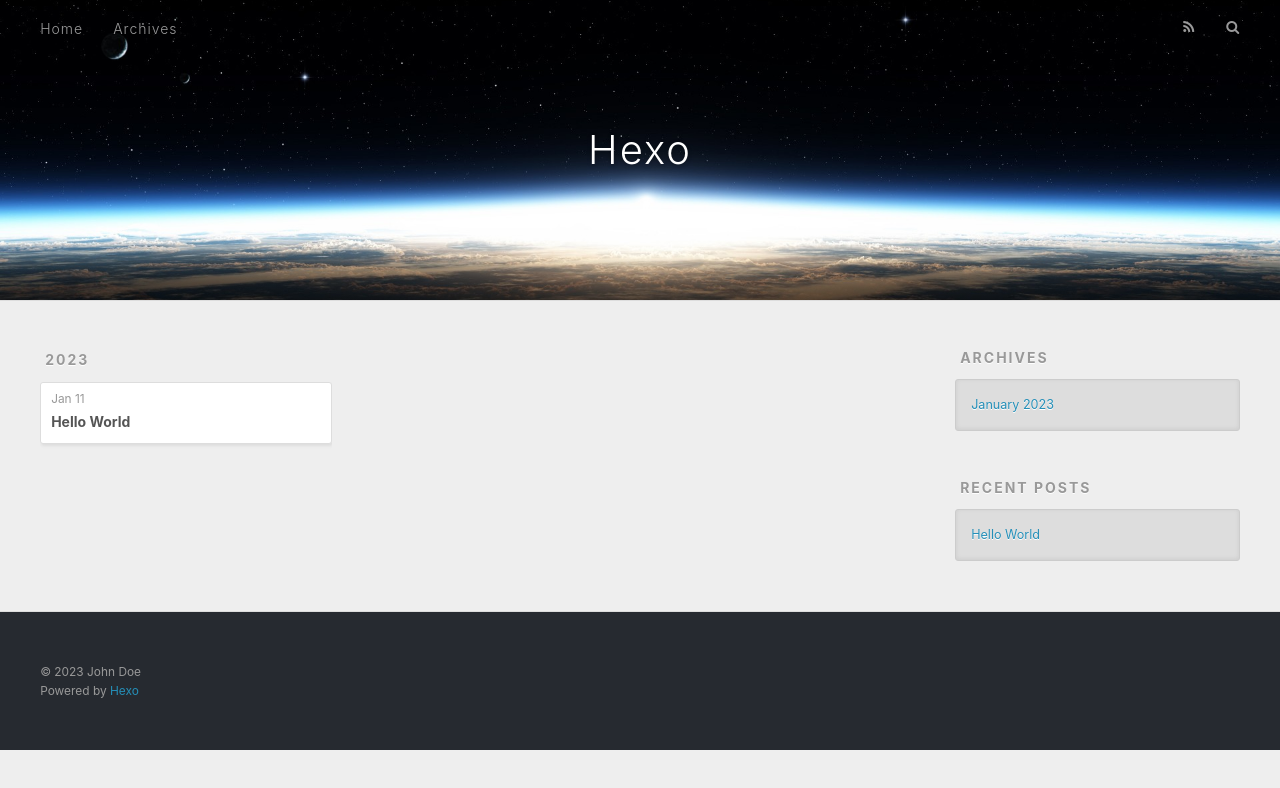
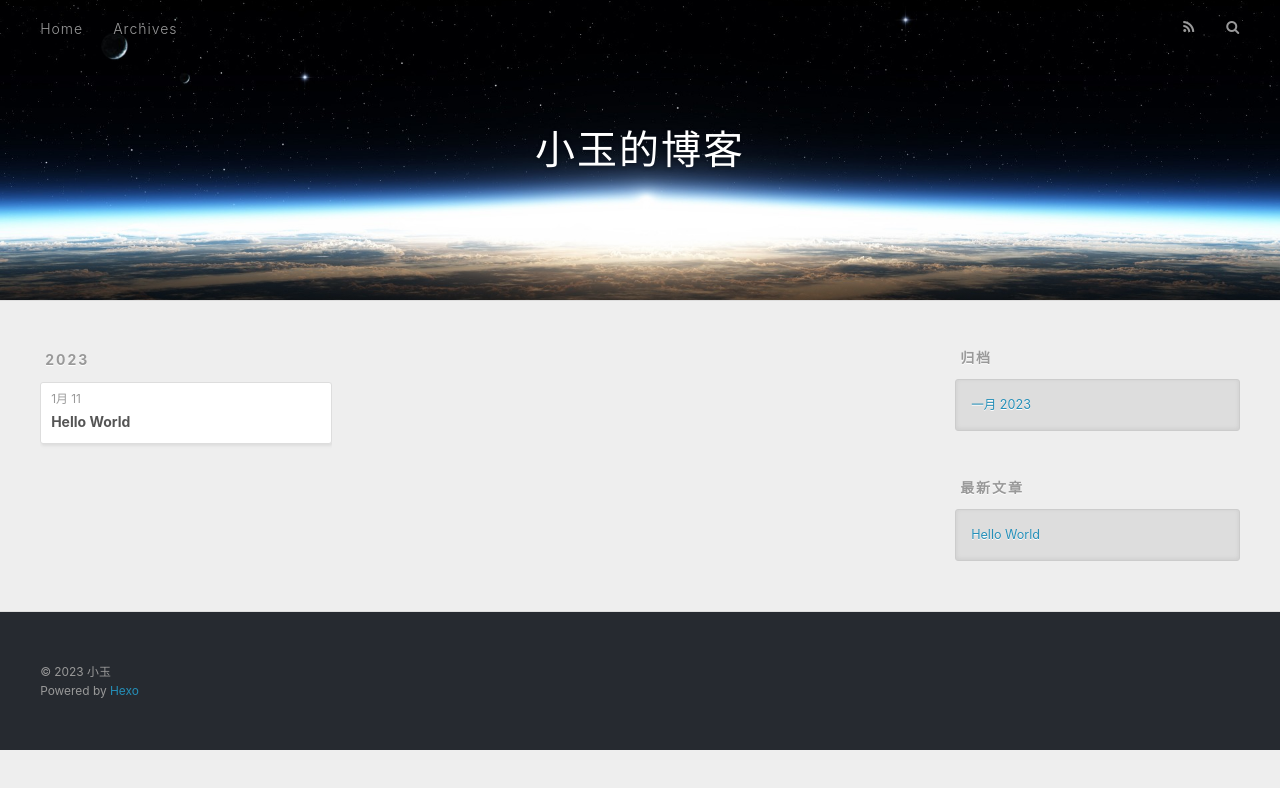
Before and after one commit to xiaoyumoyu/xiaoyumoyu.github.io, a plain HTML site: page archives/index.html in a window 1280 px wide. Drawn offline with nearby package versions, Linux system fonts and the light colour scheme.

Commit message:
Site updated: 2023-01-11 22:19:22

```diff
--- a/archives/index.html
+++ b/archives/index.html
@@ -5,17 +5,19 @@
 
 
 
-  <title>Archives | Hexo</title>
+  <title>归档 | 小玉的博客</title>
   <meta name="viewport" content="width=device-width, initial-scale=1, maximum-scale=1">
-  <meta property="og:type" content="website">
-<meta property="og:title" content="Hexo">
-<meta property="og:url" content="http://example.com/archives/index.html">
-<meta property="og:site_name" content="Hexo">
-<meta property="og:locale" content="en_US">
-<meta property="article:author" content="John Doe">
+  <meta name="description" content="没想好，暂时不想描述">
+<meta property="og:type" content="website">
+<meta property="og:title" content="小玉的博客">
+<meta property="og:url" content="https://xiaoyumoyu.github.io/archives/index.html">
+<meta property="og:site_name" content="小玉的博客">
+<meta property="og:description" content="没想好，暂时不想描述">
+<meta property="og:locale" content="zh_CN">
+<meta property="article:author" content="小玉">
 <meta name="twitter:card" content="summary">
 
-    <link rel="alternate" href="/atom.xml" title="Hexo" type="application/atom+xml">
+    <link rel="alternate" href="/atom.xml" title="小玉的博客" type="application/atom+xml">
 
 
     <link rel="icon" href="/favicon.png">
@@ -36,7 +38,7 @@
   <div id="header-outer" class="outer">
     <div id="header-title" class="inner">
       <h1 id="logo-wrap">
-        <a href="/" id="logo">Hexo</a>
+        <a href="/" id="logo">小玉的博客</a>
       </h1>
 
     </div>
@@ -53,10 +55,10 @@
 
           <a id="nav-rss-link" class="nav-icon" href="/atom.xml" title="RSS Feed"></a>
 
-        <a id="nav-search-btn" class="nav-icon" title="Search"></a>
+        <a id="nav-search-btn" class="nav-icon" title="搜索"></a>
       </nav>
       <div id="search-form-wrap">
-        <form action="//google.com/search" method="get" accept-charset="UTF-8" class="search-form"><input type="search" name="q" class="search-form-input" placeholder="Search"><button type="submit" class="search-form-submit">&#xF002;</button><input type="hidden" name="sitesearch" value="http://example.com"></form>
+        <form action="//google.com/search" method="get" accept-charset="UTF-8" class="search-form"><input type="search" name="q" class="search-form-input" placeholder="Search"><button type="submit" class="search-form-submit">&#xF002;</button><input type="hidden" name="sitesearch" value="https://xiaoyumoyu.github.io"></form>
       </div>
     </div>
   </div>
@@ -79,7 +81,7 @@
   <div class="archive-article-inner">
     <header class="archive-article-header">
       <a href="/2023/01/11/hello-world/" class="archive-article-date">
-  <time datetime="2023-01-11T12:53:56.938Z" itemprop="datePublished">Jan 11</time>
+  <time datetime="2023-01-11T12:53:56.938Z" itemprop="datePublished">1月 11</time>
 </a>
 
 
@@ -111,9 +113,9 @@
 
 
   <div class="widget-wrap">
-    <h3 class="widget-title">Archives</h3>
+    <h3 class="widget-title">归档</h3>
     <div class="widget">
-      <ul class="archive-list"><li class="archive-list-item"><a class="archive-list-link" href="/archives/2023/01/">January 2023</a></li></ul>
+      <ul class="archive-list"><li class="archive-list-item"><a class="archive-list-link" href="/archives/2023/01/">一月 2023</a></li></ul>
     </div>
   </div>
 
@@ -121,7 +123,7 @@
 
 
   <div class="widget-wrap">
-    <h3 class="widget-title">Recent Posts</h3>
+    <h3 class="widget-title">最新文章</h3>
     <div class="widget">
       <ul>
 
@@ -141,7 +143,7 @@
 
   <div class="outer">
     <div id="footer-info" class="inner">
-      &copy; 2023 John Doe<br>
+      &copy; 2023 小玉<br>
       Powered by <a href="http://hexo.io/" target="_blank">Hexo</a>
     </div>
   </div>
```
Also changed, not shown: 2023/01/11/hello-world/index.html (+14 -14 lines), archives/2023/01/index.html (+18 -16 lines), archives/2023/index.html (+18 -16 lines), index.html (+18 -16 lines).
